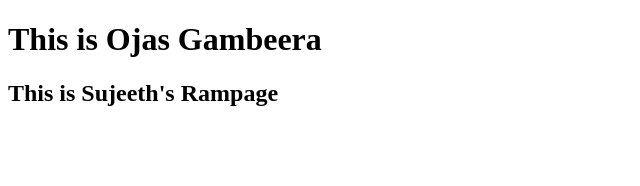
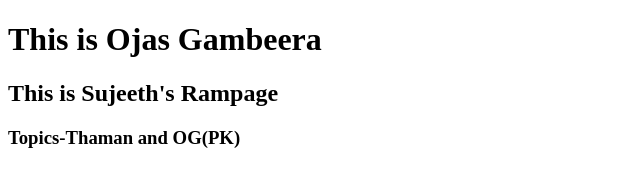
Before and after one commit to Charan304304/devopsdsgitdemo, a plain HTML site: page index.html in a window 1280 px wide. Shown: the whole page, without its empty margins (0-640 px from the left). Drawn offline with Linux system fonts and the light colour scheme.

Commit message:
Add files via upload

```diff
--- a/index.html
+++ b/index.html
@@ -8,5 +8,6 @@
 <body>
     <h1>This is Ojas Gambeera</h1>
     <h2>This is Sujeeth's Rampage</h2>
+    <h3>Topics-Thaman and OG(PK)</h3>
 </body>
 </html>
```
